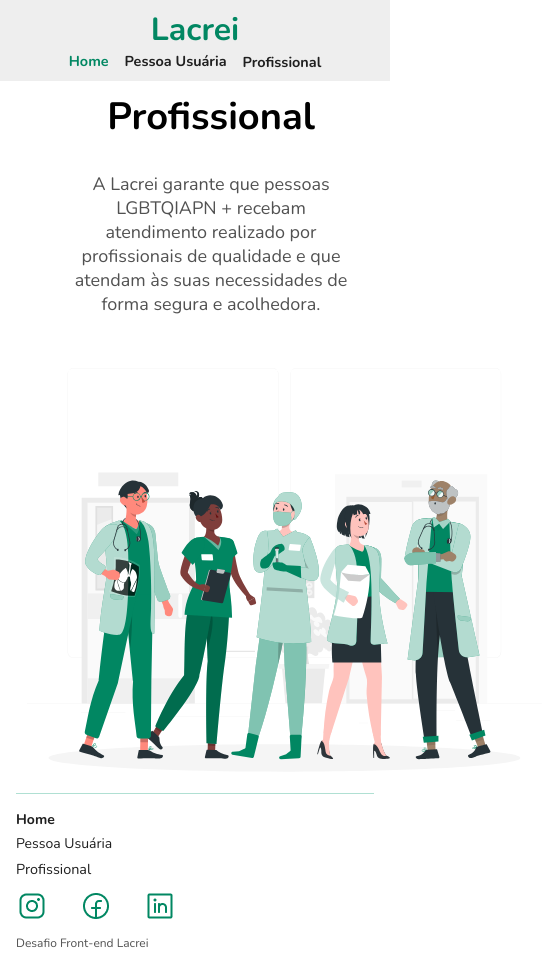
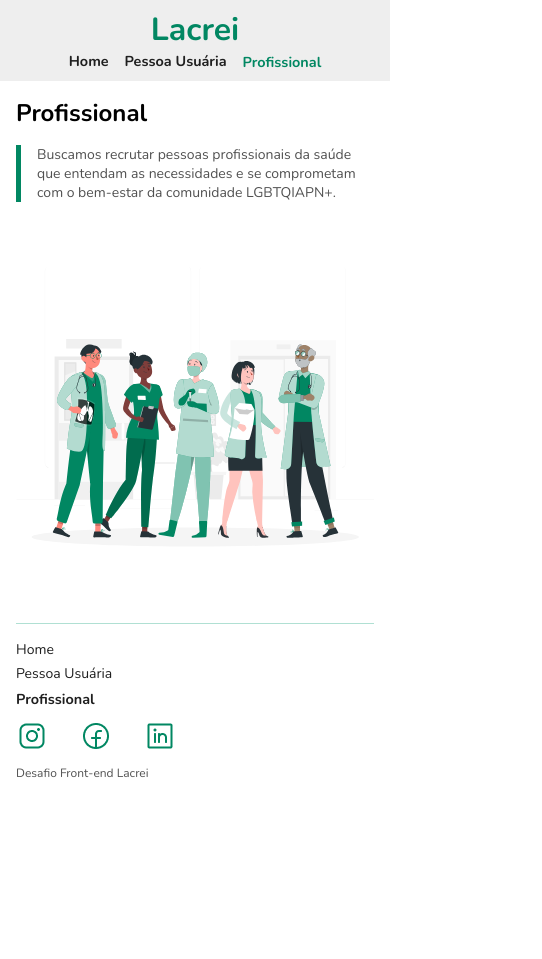
Before and after one commit to MatheusNascimento99/desafio-lacrei-saude, a Next.js app: page /profissional in a window 390 px wide. Shown: the whole page, 542 px wide, since content can reach past the window. After the commit the page ends 844 px from the top, so only its background shows below. Built offline with nearby package versions, Linux system fonts and the light colour scheme.

Commit message:
finalizado lógica botões

```diff
--- a/src/app/components/FooterConponents/Footer.tsx
+++ b/src/app/components/FooterConponents/Footer.tsx
@@ -22,9 +22,9 @@ export default function FooterFull() {
     <main>
       <Footer>
         <RedirectionLinksFooter>
-          <HomeLinkFooter href="/">Home</HomeLinkFooter>
-          <UsuarioLinkFooter href="usuario">Pessoa Usuária</UsuarioLinkFooter>
-          <ProfissionalLinkFooter href="profissional">Profissional</ProfissionalLinkFooter>
+          <HomeLinkFooter className='homePageFooter'  href="/">Home</HomeLinkFooter>
+          <UsuarioLinkFooter className='userPageFooter' href="usuario">Pessoa Usuária</UsuarioLinkFooter>
+          <ProfissionalLinkFooter className='profPageFooter' href="profissional">Profissional</ProfissionalLinkFooter>
         </RedirectionLinksFooter>
         <LinksSocialFooter>
           <IconSocial target='_blank' href="https://www.facebook.com/lacrei.saude"><Image src={InstaImg} alt='logo FaceBook'/> </IconSocial>
--- a/src/app/components/FooterConponents/FooterBar.style.tsx
+++ b/src/app/components/FooterConponents/FooterBar.style.tsx
@@ -1,4 +1,5 @@
 "use client";
+import { useRouter } from "next/router";
 import styled from "styled-components";
 
 //!HEADER DIV
--- a/src/app/components/HeaderConponents/Header.tsx
+++ b/src/app/components/HeaderConponents/Header.tsx
@@ -1,4 +1,5 @@
-
+import { useRouter } from 'next/router';
+import Link from 'next/link'
 
 import {
   Header,
@@ -10,14 +11,16 @@ import {
 } from "./HeaderBar.style";
 
 export default function HeaderFull() {
+
+
   return (
     <main>
       <Header>
         <Logo href="/">Lacrei</Logo>
         <RedirectionLinks>
-          <HomeLink href="/">Home</HomeLink>
-          <UsuarioLink href="usuario">Pessoa Usuária</UsuarioLink>
-          <ProfissionalLink href="profissional">Profissional</ProfissionalLink>
+          <HomeLink className='homePage' href="/">Home</HomeLink>
+          <UsuarioLink className='userPage' href="usuario">Pessoa Usuária</UsuarioLink>
+          <ProfissionalLink className='profPage'  href="profissional">Profissional</ProfissionalLink>
         </RedirectionLinks>
       </Header>
     </main>
--- a/src/app/components/HeaderConponents/HeaderBar.style.tsx
+++ b/src/app/components/HeaderConponents/HeaderBar.style.tsx
@@ -1,5 +1,7 @@
 "use client";
 import styled from "styled-components";
+import { useRouter } from "next/router";
+
 
 //!HEADER DIV
 export const Header = styled.div`
--- a/src/app/components/MidleHome/style.css
+++ b/src/app/components/MidleHome/style.css
@@ -1,3 +1,6 @@
+@import url('../../globals.css');
+
+
 body {
     font-family: 'Nunito', sans-serif;
 }
--- a/src/app/components/Prof/index.tsx
+++ b/src/app/components/Prof/index.tsx
@@ -1,26 +1,32 @@
-import React from 'react';
-import Image from 'next/image'
+import React from "react";
+import Image from "next/image";
 
-import FotoProf from '../../../../Assets/img/profImg.svg';
-import './style.css';
+import FotoProf from "../../../../Assets/img/profImg.svg";
+import "./style.css";
 
 const MidlleProfissional = () => {
-    return (
-        <div className='midlle_section'>
-            <div className='midlle_section_texts'>
-                <h1>Profissional</h1>
-                <div className='h2-container'>
-                    <div className='vertical-line'></div>
-                    <h2>A Lacrei garante que pessoas LGBTQIAPN + recebam atendimento realizado por profissionais
-                        de qualidade e que atendam às suas necessidades de forma segura e acolhedora.
-                    </h2>
-                </div>
-            </div>
-            <div className='midlle_section_foto'>
-            <Image src={FotoProf} alt='Foto de profissionais'/>
-            </div>
+  return (
+    <div className="midlle_section">
+      <div className="midlle_section_texts_prof">
+        <h2>Profissional</h2>
+        <div className="h2-container">
+          <div className="vertical-line"></div>
+          <p>
+            Buscamos recrutar pessoas profissionais da saúde que entendam as
+            necessidades e se comprometam com o bem-estar da comunidade
+            LGBTQIAPN+.
+          </p>
         </div>
-    );
-}
+      </div>
+      <div className="midlle_section_foto">
+        <Image
+          id="imgMidlleProfissional"
+          src={FotoProf}
+          alt="Foto de profissionais"
+        />
+      </div>
+    </div>
+  );
+};
 
 export default MidlleProfissional;
--- a/src/app/components/Prof/style.css
+++ b/src/app/components/Prof/style.css
@@ -1,107 +1,106 @@
-
+@import url('../../globals.css');
 
 body {
     font-family: 'Nunito', sans-serif;
 }
 
+
 .midlle_section {
     display: flex;
+    align-items: center;
+    padding: 4rem 4rem 0 4rem;
+    align-items: flex-start;
+    justify-content: space-between;
+    width: 100%;
 }
 
-.midlle_section_texts {
-    width: 50%;
+.midlle_section_texts_prof {
+    max-width: 540px;
 }
 
-.midlle_section_texts h1 {
+.midlle_section_texts_prof h2 {
     width: auto;
     height: auto;
     font-size: 48px;
     font-weight: 700;
     font-family: Nunito;
-    margin-left: 64px;
-    margin-top: 64px;
+    text-align: left;
 }
 
-.midlle_section_texts h2 {
+
+
+.midlle_section_texts_prof p {
+    margin-top: 2rem;
     width: auto;
     height: auto;
     color: #515151;
     font-size: 24px;
     font-weight: 400;
     font-family: Nunito;
-    margin-left: 93px;
-    margin-top: 30px;
-    position: relative;
-    margin-bottom: 20px;
-}
+    text-align: left;
+    border-left: 5px solid rgb(1, 135, 98);
+    font-size: 1.5rem;
+    padding-left: 1rem;
 
-.vertical-line {
-    position: absolute;
-    height: 132px;
-    width: 5px;
-    background-color: #018762;
-    left: 64px;
-    top: 17px;
-}
-
-.h2-container {
-    display: flex;
-    align-items: center;
-    position: relative;
-}
-
-.midlle_section_foto {
-    margin-left: 135px;
-    margin-top: 64px;
-}
-
-#img {
-    max-width: 100%;
-    height: auto;
 }
 
 
-@media only screen and (min-width: 260px) and (max-width: 680px) {
 
-    .midlle_section_texts {
-        width: 50%;
-    }
 
-    .midlle_section_texts h1{
-        font-size: 38px;
-        margin-top: 10px;
-    }
+.midlle_section_foto,
+#imgMidlleProfissional {
+    max-width: 100%;
+    width: 410;
+    height: 421;
+    display: block;
 
-    .midlle_section_texts h2{
-        font-size: 14px;
-        margin-bottom: px;
-    }
-}
-
-@media only screen and (min-width: 750px) and (max-width: 1080px) {
-    #img {
-
-        width: 350px;
-        height: 350px;
-    }
-}
-
-@media only screen and (min-width: 680px) and (max-width: 750px) {
-    #img {
-        width: 300px;
-        height: 300px;
-    }
+    box-sizing: border-box;
 }
 
 
-@media only screen and (min-width: 0px) and (max-width: 680px) {
-    .midlle_section_texts {
-        margin-right: 2rem;
+
+
+@media only screen and (max-width: 1040px) {
+    .midlle_section {
+        flex-direction: column;
+        align-items: center;
+        padding: 2rem 2rem 0 2rem;
+
     }
 
-    .midlle_section_texts h2{
-        font-size: 18px;
+    .midlle_section_texts_prof{
+        max-width: 100%;
+        max-width: 540px;
     }
 
+    .midlle_section_texts_prof h2 {
+        font-size: 2rem;
+    }
+
+    .midlle_section_texts_prof p {
+        font-size: 1rem;
+        margin-top: 1rem;
+    }
 
 }
+
+@media only screen and (max-width: 520px) {
+
+
+    .midlle_section {
+        flex-direction: column;
+        align-items: center;
+        padding: 1rem 1rem 0 1rem;
+
+    }
+
+    .midlle_section_texts_prof h2 {
+        font-size: 1.5rem;
+    }
+
+    .midlle_section_texts_prof p {
+        font-size: 0.875rem;
+        margin-top: 1rem;
+    }
+
+}
--- a/src/app/components/User/style.css
+++ b/src/app/components/User/style.css
@@ -1,103 +1,106 @@
-
+@import url('../../globals.css');
 
 body {
     font-family: 'Nunito', sans-serif;
 }
 
+
 .midlle_section {
     display: flex;
+    align-items: center;
+    padding: 4rem 4rem 0 4rem;
+    align-items: flex-start;
+    justify-content: space-between;
+    width: 100%;
 }
 
 .midlle_section_texts {
-    width: 50%;
+    max-width: 540px;
+
 }
 
-.midlle_section_texts h1 {
+.midlle_section_texts h2 {
     width: auto;
     height: auto;
     font-size: 48px;
     font-weight: 700;
     font-family: Nunito;
-    margin-left: 64px;
-    margin-top: 64px;
+    text-align: left;
 }
 
-.midlle_section_texts h2 {
+
+
+.midlle_section_texts p {
+    margin-top: 2rem;
     width: auto;
     height: auto;
     color: #515151;
     font-size: 24px;
     font-weight: 400;
     font-family: Nunito;
-    margin-left: 93px;
-    margin-top: 30px;
-    position: relative;
-    margin-bottom: 20px;
-}
+    text-align: left;
+    border-left: 5px solid rgb(1, 135, 98);
+    font-size: 1.5rem;
+    padding-left: 1rem;
 
-.vertical-line {
-    position: absolute;
-    height: 132px;
-    width: 5px;
-    background-color: #018762;
-    left: 64px;
-    top: 17px;
-}
-
-.h2-container {
-    display: flex;
-    align-items: center;
-    position: relative;
-}
-
-.midlle_section_foto {
-    margin-left: 135px;
-    margin-top: 64px;
-}
-
-#img {
-    max-width: 100%;
-    height: auto;
-}
-
-@media only screen and (min-width: 260px) and (max-width: 680px) {
-
-    .midlle_section_texts {
-        width: 50%;
-    }
-    .midlle_section_texts h1{
-        font-size: 38px;
-        margin-top: 10px;
-    }
-
-    .midlle_section_texts h2{
-        font-size: 14px;
-        margin-bottom: px;
-    }
 }
 
 
-@media only screen and (min-width: 750px) and (max-width: 1080px) {
-    #img {
+.midlle_section_foto,
+#imgMidlleUsuario {
+    max-width: 100%;
+    width: 410;
+    height: 421;
+    display: block;
 
-        width: 350px;
-        height: 350px;
-    }
+    box-sizing: border-box;
 }
 
-@media only screen and (min-width: 680px) and (max-width: 750px) {
-    #img {
-        width: 300px;
-        height: 300px;
+
+
+
+@media only screen and (max-width: 1040px) {
+    .midlle_section {
+        flex-direction: column;
+        align-items: center;
+        padding: 2rem 2rem 0 2rem;
+
     }
+
+    .midlle_section_texts{
+        max-width: 100%;
+        max-width: 540px;
+    }
+
+    .midlle_section_texts h2 {
+        font-size: 2rem;
+    }
+
+    .midlle_section_texts p {
+        font-size: 1rem;
+        margin-top: 1rem;
+    }
+
 }
 
-@media only screen and (min-width: 0px) and (max-width: 680px) {
-    .midlle_section_texts {
-        margin-right: 2rem;
+@media only screen and (max-width: 520px) {
+
+
+    .midlle_section {
+        flex-direction: column;
+        align-items: center;
+        padding: 1rem 1rem 0 1rem;
+
     }
 
-    .midlle_section_texts h2{
-        font-size: 18px;
+
+    .midlle_section_texts h2 {
+        font-size: 1.5rem;
     }
+
+    .midlle_section_texts p {
+        font-size: 0.875rem;
+        margin-top: 1rem;
+    }
+
 }
--- a/src/app/profissional/style.css
+++ b/src/app/profissional/style.css
@@ -1,131 +1,15 @@
-#usuario {
-    font-family: Nunito;
-    font-size: 16px;
-    font-weight: 700;
-    letter-spacing: 0em;
-    color: #1F1F1F;
+.profPage{
+    color: #018762 !important;
 }
 
-#prof {
-    font-family: Nunito;
-    font-size: 16px;
-    font-weight: 700;
-    line-height: 22px;
-    letter-spacing: 0em;
-    text-align: left;
-    color: #018762;
+.homePage{
+    color: #1f1f1f !important;
 }
 
-#home {
-    font-family: Nunito;
-    font-size: 16px;
-    font-weight: 700;
-    line-height: 22px;
-    letter-spacing: 0em;
-    text-align: left;
-    color: #1F1F1F;
+.profPageFooter{
+    font-weight:700  !important;
 }
 
-
-#homeFooter {
-    font-family: Nunito;
-    font-weight: 400;
-    letter-spacing: 0em;
-    text-align: left;
-    color: #1F1F1F;
-    font-size: 16px;
+.homePageFooter{
+    font-weight:400  !important;
 }
-
-
-
-#usuarioFooter {
-    font-family: Nunito;
-    font-size: 16px;
-    font-weight: 400;
-    letter-spacing: 0em;
-    color: #1F1F1F;
-    margin-left: 50px;
-}
-
-#profFooter {
-    font-family: Nunito;
-    font-size: 16px;
-    font-weight: 700;
-    line-height: 22px;
-    letter-spacing: 0em;
-    text-align: left;
-    color: #1F1F1F;
-    margin-left: 50px;
-}
-
-@media only screen and (min-width: 260px) and (max-width: 680px) {
-    /* Header */
-    .menu_bar_full {
-        height: 64px; /* Ajuste a altura conforme necessário */
-        display: flex;
-        flex-direction: column;
-    }
-
-    .menu_bar_mark {
-        margin-left: 32px; /* Ajuste a margem conforme necessário */
-    }
-
-    .menu_bar_mark h2 {
-        font-size: 24px; /* Ajuste o tamanho da fonte conforme necessário */
-    }
-
-    .menu_bar_redrection {
-        width: 100%; /* Ajuste a largura conforme necessário */
-        margin-left: 0; /* Remove a margem à esquerda */
-        justify-content: space-evenly; /* Ajusta o espaçamento entre os itens */
-    }
-
-    #home{
-        font-size: 18px;
-    }
-    #usuario{
-        font-size: 18px;
-    }
-    #prof {
-        font-size: 18px;
-    }
-}
-
-
-/* Middle Page*/
-
-@media only screen and (min-width: 260px) and (max-width: 680px) {
-
-    .midlle_section {
-        flex-direction: column;
-
-    }
-
-    .midlle_section_texts{
-        width: auto; /* Ajusta a largura para ocupar 100% da largura da tela */
-        margin-left: 0;
-        text-align: center;
-        margin-left: 64px;
-    }
-
-
-    .vertical-line{
-        display: none;
-    }
-    .midlle_section_texts h1{
-        margin-left: 0;
-
-    }
-    .midlle_section_texts h2{
-        margin-left: 0;
-
-    }
-
-    .midlle_section_foto {
-        margin-left: 0;
-            /* Remove a margem à esquerda */
-            margin-top: 32px;
-            /* Ajusta a margem superior */
-            margin-left: 26px;
-    }
-}
--- a/src/app/usuario/page.tsx
+++ b/src/app/usuario/page.tsx
@@ -1,6 +1,7 @@
 import Footer from "../components/FooterConponents/Footer";
 import HeaderMenu from "../components/HeaderConponents/Header";
 import MidlleUsuario from "../components/User/index";
+import "./style.css";
 
 const Usuario = () => {
   return (
@@ -9,7 +10,7 @@ const Usuario = () => {
       <MidlleUsuario></MidlleUsuario>
       <Footer></Footer>
     </div>
-    )
-}
+  );
+};
 
 export default Usuario;
--- a/src/app/usuario/style.css
+++ b/src/app/usuario/style.css
@@ -1,147 +1,15 @@
-#usuario {
-    font-family: Nunito;
-    font-size: 16px;
-    font-weight: 700;
-    letter-spacing: 0em;
-    color: #018762;
+.userPage{
+    color: #018762 !important;
 }
 
-#prof {
-    font-family: Nunito;
-    font-size: 16px;
-    font-weight: 700;
-    line-height: 22px;
-    letter-spacing: 0em;
-    text-align: left;
-    color: #1F1F1F;
+.homePage{
+    color: #1f1f1f !important;
 }
 
-#home {
-    font-family: Nunito;
-    font-size: 16px;
-    font-weight: 700;
-    line-height: 22px;
-    letter-spacing: 0em;
-    text-align: left;
-    color: #1F1F1F;
+.userPageFooter{
+    font-weight:700  !important;
 }
 
-
-
-#homeFooter {
-    font-family: Nunito;
-    font-weight: 400;
-    letter-spacing: 0em;
-    text-align: left;
-    color: #1F1F1F;
-    font-size: 16px;
+.homePageFooter{
+    font-weight:400  !important;
 }
-
-
-
-#usuarioFooter {
-    font-family: Nunito;
-    font-size: 16px;
-    font-weight: 700;
-    letter-spacing: 0em;
-    color: #1F1F1F;
-    margin-left: 50px;
-}
-
-#profFooter {
-    font-family: Nunito;
-    font-size: 16px;
-    font-weight: 400;
-    line-height: 22px;
-    letter-spacing: 0em;
-    text-align: left;
-    color: #1F1F1F;
-    margin-left: 50px;
-}
-
-@media only screen and (min-width: 260px) and (max-width: 680px) {
-
-    /* Header*/
-    .menu_bar_full {
-        height: 64px;
-        /* Ajuste a altura conforme necessário */
-        display: flex;
-        flex-direction: column;
-    }
-
-    .menu_bar_mark {
-        margin-left: 32px;
-        /* Ajuste a margem conforme necessário */
-    }
-
-    .menu_bar_mark h2 {
-        font-size: 24px;
-        /* Ajuste o tamanho da fonte conforme necessário */
-    }
-
-    .menu_bar_redrection {
-        width: 100%;
-        /* Ajuste a largura conforme necessário */
-        margin-left: 0;
-        /* Remove a margem à esquerda */
-        justify-content: space-evenly;
-        /* Ajusta o espaçamento entre os itens */
-    }
-
-    #home {
-        font-size: 18px;
-    }
-
-    #usuario {
-        font-size: 18px;
-    }
-
-    #prof {
-        font-size: 18px;
-    }
-
-    /* Middle Page*/
-
-    @media only screen and (min-width: 260px) and (max-width: 680px) {
-
-        .midlle_section {
-            flex-direction: column;
-
-        }
-
-        .midlle_section_texts {
-            width: auto;
-            /* Ajusta a largura para ocupar 100% da largura da tela */
-            margin-left: 0;
-            text-align: center;
-            margin-left: 64px;
-        }
-
-
-        .vertical-line {
-            display: none;
-        }
-
-        .midlle_section_texts h1 {
-            margin-left: 0;
-
-        }
-
-        .midlle_section_texts h2 {
-            margin-left: 0;
-
-        }
-
-        .midlle_section_foto {
-
-            margin-left: 0;
-            /* Remove a margem à esquerda */
-            margin-top: 32px;
-            /* Ajusta a margem superior */
-            margin-left: 26px;
-
-
-        }
-    }
-
-}
```
Also changed, not shown: src/app/components/User/index.tsx (+4 -4 lines). Lines whose indentation alone changed are shown as unchanged.
